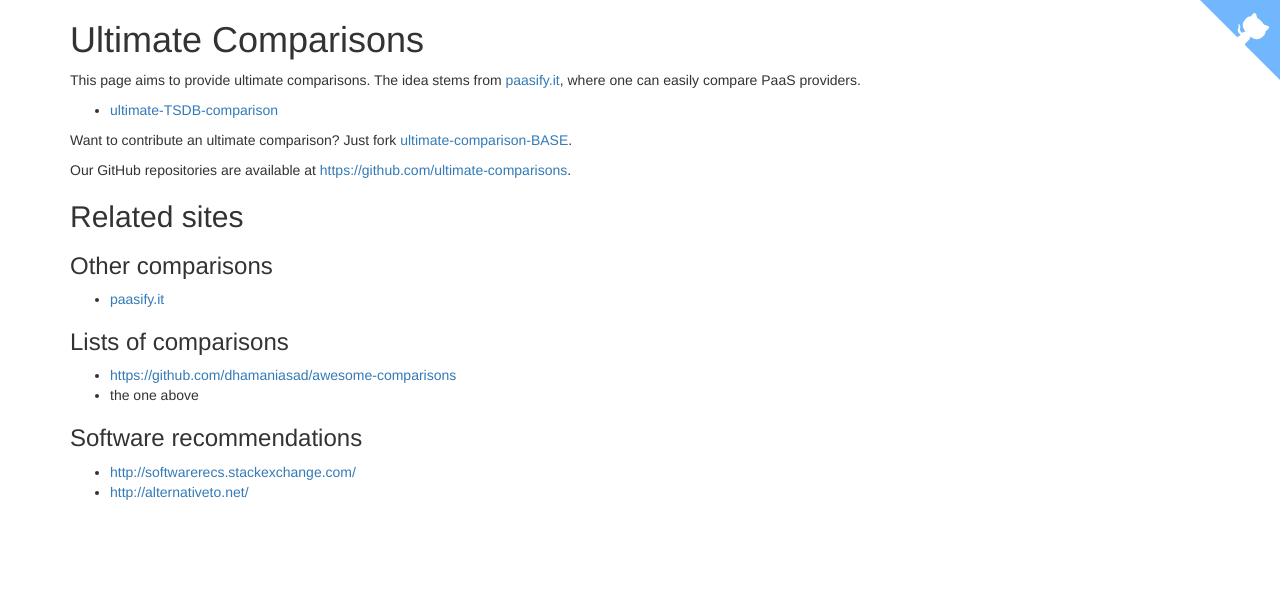
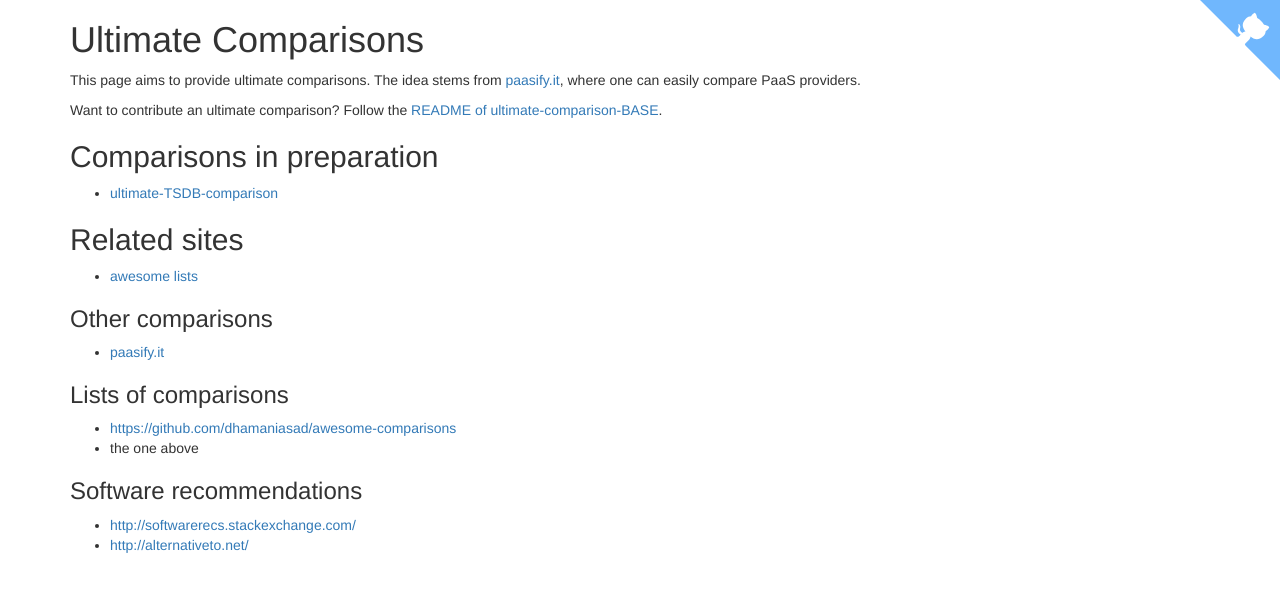
Before and after one commit to ultimate-comparisons/ultimate-comparisons.github.io, a Jekyll site: the page built from index.md, in a window 1280 px wide. Shown: the top 592 px of the page. Built offline with Jekyll 4.4.1, drawn with Linux system fonts in a browser that asks for light colours.

Commit message:
Improve links

```diff
--- a/index.md
+++ b/index.md
@@ -6,13 +6,15 @@
 This page aims to provide ultimate comparisons.
 The idea stems from [paasify.it](http://www.paasify.it/), where one can easily compare PaaS providers.
 
+Want to contribute an ultimate comparison?
+Follow the [README of ultimate-comparison-BASE](https://github.com/ultimate-comparisons/ultimate-comparison-BASE/README.md).
+
+## Comparisons in preparation
+
   * [ultimate-TSDB-comparison](https://github.com/ultimate-comparisons/ultimate-TSDB-comparison)
 
-Want to contribute an ultimate comparison? Just fork [ultimate-comparison-BASE](https://github.com/ultimate-comparisons/ultimate-comparison-BASE).
-
-Our GitHub repositories are available at <https://github.com/ultimate-comparisons>.
-
 ## Related sites
+ * [awesome lists](https://github.com/jnv/lists)
 
 ### Other comparisons
  * [paasify.it](http://www.paasify.it/)
```
